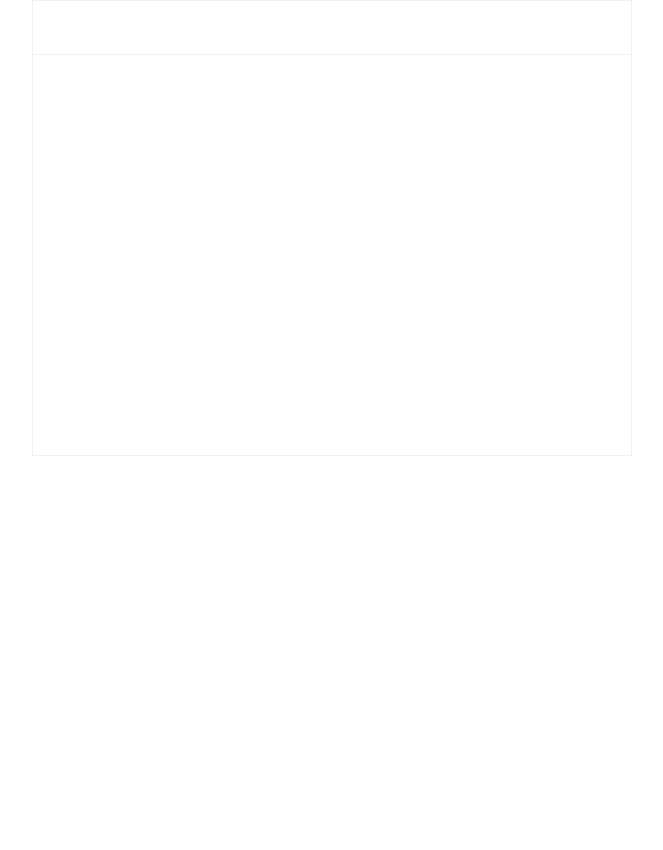
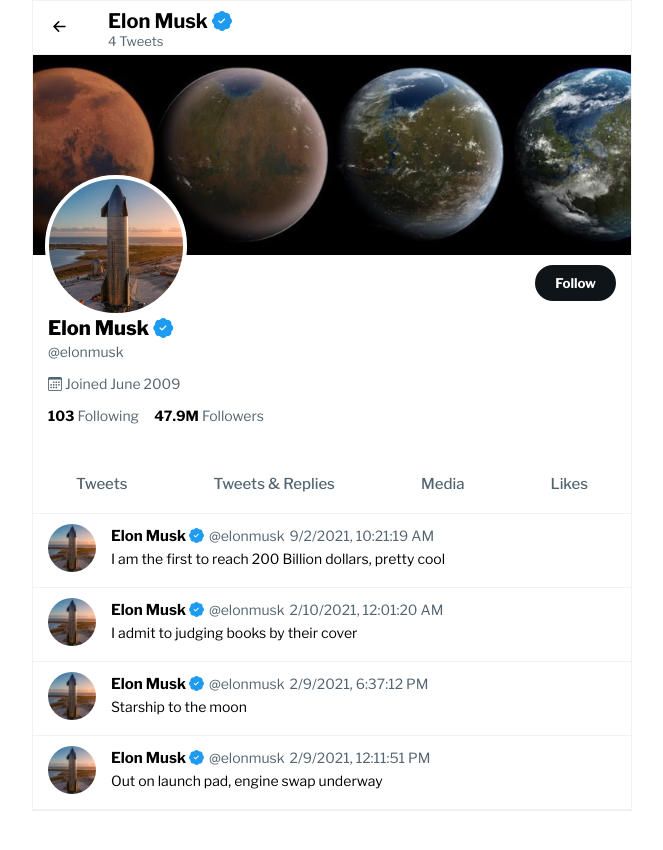
Before and after one commit to Mannycosta/Dynamic-Twitter-Project, a plain HTML site: page index.html in a window 1280 px wide. Shown: the whole page, without its empty margins (308-971 px from the left). Before the commit the page ends 800 px from the top, so only its background shows below. Drawn offline with nearby package versions, Linux system fonts and the light colour scheme.

Commit message:
updated styles

```diff
--- a/index.js
+++ b/index.js
@@ -7,21 +7,22 @@ var user1 = {
 	avatarURL: 'assets/elonmusk.jpg',
 	coverPhotoURL: 'assets/elonmusk-cover.jpeg',
 	verified: true,
-  tweets: [{
+	tweets: [
+		{
 			text: 'I am the first to reach 200 Billion dollars, pretty cool',
-      timestamp: '09/02/2021 10:21:19'
+			timestamp: '09/02/2021 10:21:19',
 		},
 		{
 			text: 'I admit to judging books by their cover',
-      timestamp: '2/10/2021 00:01:20'
+			timestamp: '2/10/2021 00:01:20',
 		},
 		{
 			text: 'Starship to the moon',
-      timestamp: '2/09/2021 18:37:12'
+			timestamp: '2/09/2021 18:37:12',
 		},
 		{
 			text: 'Out on launch pad, engine swap underway',
-      timestamp: '2/09/2021 12:11:51'
+			timestamp: '2/09/2021 12:11:51',
 		},
 	],
 };
@@ -35,19 +36,20 @@ var user2 = {
 	avatarURL: 'assets/billgates.jpg',
 	coverPhotoURL: 'assets/billgates-cover.jpeg',
 	verified: true,
-  tweets: [{
+	tweets: [
+		{
 			text: 'Everybody asks, how is the next Windows coming along? But nobody asks how is Bill? :/',
-      timestamp: '2/10/2021 00:01:20'
+			timestamp: '2/10/2021 00:01:20',
 		},
 		{
 			text: 'Should I start tweeting memes? Let me know in a comment.',
-      timestamp: '2/09/2021 18:37:12'
+			timestamp: '2/09/2021 18:37:12',
 		},
 		{
 			text: 'In 2020, I read a book every hour.',
-      timestamp: '2/09/2021 12:11:51'
-    }
-  ]
+			timestamp: '2/09/2021 12:11:51',
+		},
+	],
 };
 var user3 = {
 	userName: '@mannycosta',
@@ -58,51 +60,54 @@ var user3 = {
 	avatarURL: 'assets/code.jpg',
 	coverPhotoURL: 'assets/baseball.jpg',
 	verified: false,
-  tweets: [{
+	tweets: [
+		{
 			text: 'This is my dynamic twitter project',
-      timestamp: '2/10/2021 00:01:20'
+			timestamp: '2/10/2021 00:01:20',
 		},
 		{
-      text: 'Testing to see if it\'ll work with unlimited users',
-      timestamp: '2/09/2021 18:37:12'
+			text: "Testing to see if it'll work with unlimited users",
+			timestamp: '2/09/2021 18:37:12',
 		},
 		{
 			text: 'Also to see the tweet count change',
-      timestamp: '2/09/2021 12:11:51'
+			timestamp: '2/09/2021 12:11:51',
 		},
 		{
 			text: 'And checking if verified feature works',
-      timestamp: '2/09/2021 18:37:12'
+			timestamp: '2/09/2021 18:37:12',
 		},
 		{
 			text: 'So far so good',
-      timestamp: '2/09/2021 18:37:12'
+			timestamp: '2/09/2021 18:37:12',
 		},
 		{
 			text: 'Adding tweets to test the scroll feature',
-      timestamp: '2/09/2021 18:37:12'
+			timestamp: '2/09/2021 18:37:12',
 		},
 		{
 			text: 'Let me know how I did!',
-      timestamp: '2/09/2021 18:37:12'
+			timestamp: '2/09/2021 18:37:12',
 		},
 		{
 			text: 'Lorem ipsum is placeholder text commonly used in the graphic, print, and publishing industries for previewing layouts and visual mockups.',
-      timestamp: '2/09/2021 18:37:12'
+			timestamp: '2/09/2021 18:37:12',
 		},
 		{
 			text: 'Euismod lacinia at quis risus sed vulputate odio. Semper viverra nam libero justo laoreet. Suspendisse potenti nullam ac tortor vitae purus. Ultricies mi quis hendrerit dolor magna eget est lorem. Eros in cursus turpis massa tincidunt dui ut ornare lectus. Vehicula ipsum a arcu cursus vitae congue mauris rhoncus aenean. Sem et tortor consequat id porta nibh venenatis cras. Interdum varius sit amet mattis vulputate enim nulla aliquet porttitor.',
-      timestamp: '2/09/2021 18:37:12'
+			timestamp: '2/09/2021 18:37:12',
 		},
 	],
 };
 
+var users = { user1, user2, user3 };
 
 function getParameter(parameterName) {
 	let parameters = new URLSearchParams(window.location.search);
-  return parameters.get(parameterName)
+	return parameters.get(parameterName);
 }
 
+var selectedUser = users[getParameter('user')] || user1;
 
 function abbreviateNumber(num, fixed) {
 	if (num === null) {
@@ -111,93 +116,97 @@ function abbreviateNumber(num, fixed) {
 	if (num === 0) {
 		return '0';
 	} // terminate early
-  fixed = (!fixed || fixed < 0) ? 0 : fixed; // number of decimal places to show
-  var b = (num).toPrecision(2).split("e"); // get power
+	fixed = !fixed || fixed < 0 ? 0 : fixed; // number of decimal places to show
+	var b = num.toPrecision(2).split('e'); // get power
 	var k = b.length === 1 ? 0 : Math.floor(Math.min(b[1].slice(1), 14) / 3); // floor at decimals, ceiling at trillions
-  var c = k < 1 ? num.toFixed(0 + fixed) : (num / Math.pow(10, k * 3)).toFixed(1 + fixed); // divide by power
+	var c =
+		k < 1
+			? num.toFixed(0 + fixed)
+			: (num / Math.pow(10, k * 3)).toFixed(1 + fixed); // divide by power
 	var d = c < 0 ? c : Math.abs(c); // enforce -0 is 0
 	var e = d + ['', 'K', 'M', 'B', 'T'][k]; // append power
 	return e;
 }
 
-
-
 function getDisplayName(user) {
 	if (user.verified) {
-    return user.displayName + ' <i class="bi bi-patch-check-fill"></i>'
+		return user.displayName + ' <i class="bi bi-patch-check-fill"></i>';
 	} else {
-    return user.displayName
+		return user.displayName;
 	}
 }
 
-var tweetCount = window[getParameter('user')].tweets.length;
+var tweetCount = selectedUser.tweets.length;
 var header = document.querySelector('.header');
 header.innerHTML = `
   <div>
     <button class="timeline-btn" onclick="window.location.href='timeline.html';"><i class="bi bi-arrow-left-short"></i></button>
   </div>
   <div class="header-name">
-    <h2>${getDisplayName(window[getParameter('user')])}</h2>
+    <h2>${getDisplayName(selectedUser)}</h2>
     <p>${tweetCount} Tweets</p>
   </div>
   <div>
     <button class="sticky-btn">Follow</button>
   </div`;
 var photoContainer = document.querySelector('.cover-photo-container');
-photoContainer.style.backgroundImage = `url('${window[getParameter('user')].coverPhotoURL}')`;
+photoContainer.style.backgroundImage = `url('${selectedUser.coverPhotoURL}')`;
 var profileImage = document.querySelector('.profile-image');
-profileImage.style.backgroundImage = `url('${window[getParameter('user')].avatarURL}')`
+profileImage.style.backgroundImage = `url('${selectedUser.avatarURL}')`;
 var profileInfo = document.querySelector('.profile-info-section');
 profileInfo.innerHTML = `
   <div class="follow-container">
     <button class="follow-btn">Follow</button>
   </div>
   <div class="user-info">
-    <h2>${getDisplayName(window[getParameter('user')])}</h2>
+    <h2>${getDisplayName(selectedUser)}</h2>
   </div>
   <div class="user-name">
-    <p>${window[getParameter('user')].userName}</p>
+    <p>${selectedUser.userName}</p>
   </div>
   <div class="joined-date">
-    <p><i class="bi bi-calendar3"></i> Joined ${window[getParameter('user')].joinedDate}</p>
+    <p><i class="bi bi-calendar3"></i> Joined ${selectedUser.joinedDate}</p>
   </div>
   <div class="following">
-    <p><span class="follow-num">${abbreviateNumber(window[getParameter('user')].followingCount)}</span> Following</p>
-    <p><span class="follow-num">${abbreviateNumber(window[getParameter('user')].followerCount)}</span> Followers</p>
+    <p><span class="follow-num">${abbreviateNumber(
+			selectedUser.followingCount
+		)}</span> Following</p>
+    <p><span class="follow-num">${abbreviateNumber(
+			selectedUser.followerCount
+		)}</span> Followers</p>
   </div>`;
 var tabs = document.querySelector('.tabs-section');
 tabs.innerHTML = `
   <button>Tweets</button>
   <button><span>Tweets & Replies</span></button>
   <button>Media</button>
-  <button>Likes</button>`
+  <button>Likes</button>`;
 var tweets = document.querySelector('.tweets-section');
 
-
-var tweetText = []
-for (let tweet of window[getParameter('user')].tweets) {
-  tweetText.push(tweet.text)
+var tweetText = [];
+for (let tweet of selectedUser.tweets) {
+	tweetText.push(tweet.text);
 }
-var tweetTime = []
-for (let tweet of window[getParameter('user')].tweets) {
-  tweetTime.push(tweet.timestamp)
+var tweetTime = [];
+for (let tweet of selectedUser.tweets) {
+	tweetTime.push(tweet.timestamp);
 }
 
-if (window[getParameter('user')].tweets.length > 0) {
-  window[getParameter('user')].tweets.forEach(function (tweet, i) {
+if (selectedUser.tweets.length > 0) {
+	selectedUser.tweets.forEach(function (tweet, i) {
 		var rowDiv = document.createElement('div');
-    rowDiv.className = "tweet-content"
+		rowDiv.className = 'tweet-content';
 		rowDiv.innerHTML = `
     <div class="tweet-photo">
-      <img class="photo" src='${window[getParameter('user')].avatarURL}'>
+      <img class="photo" src='${selectedUser.avatarURL}'>
     </div>
     <div class="tweet-stats">
       <div class="tweet-upper">
         <div>
-          <h3 class="tweet-display-name">${getDisplayName(window[getParameter('user')])}</h3>
+          <h3 class="tweet-display-name">${getDisplayName(selectedUser)}</h3>
         </div>
         <div>
-          <p class="tweet-user-name">${window[getParameter('user')].userName}</p>
+          <p class="tweet-user-name">${selectedUser.userName}</p>
         </div>
         <div>
           <p class="tweet-time">${new Date(tweetTime[i]).toLocaleString()}</p>
@@ -210,11 +219,11 @@ if (window[getParameter('user')].tweets.length > 0) {
       </div>
     </div>
       `;
-    tweets.appendChild(rowDiv)
-  })
+		tweets.appendChild(rowDiv);
+	});
 } else {
 	tweets.innerHTML = `
-    <p class="no-tweets">${window[getParameter('user')].userName} hasnt tweeted yet</p>`
+    <p class="no-tweets">${selectedUser.userName} hasnt tweeted yet</p>`;
 }
 
 window.onscroll = function () {
@@ -223,20 +232,23 @@ window.onscroll = function () {
 };
 
 var sticky = header.offsetTop;
-var stickyBtn = document.querySelector('.sticky-btn')
+var stickyBtn = document.querySelector('.sticky-btn');
 
 function stickyHeader() {
 	if (window.pageYOffset > sticky) {
-    header.classList.add("sticky");
+		header.classList.add('sticky');
 	} else {
-    header.classList.remove("sticky");
+		header.classList.remove('sticky');
 	}
 }
 
 function hiddenButton() {
-  if (document.body.scrollTop > 193 || document.documentElement.scrollTop > 193) {
-    stickyBtn.style.visibility = "visible";
+	if (
+		document.body.scrollTop > 193 ||
+		document.documentElement.scrollTop > 193
+	) {
+		stickyBtn.style.visibility = 'visible';
 	} else {
-    stickyBtn.style.visibility = "hidden";
+		stickyBtn.style.visibility = 'hidden';
 	}
 }
```
Also changed, not shown: index.html (line endings or trailing spaces), style.css (line endings or trailing spaces), timeline.html (line endings or trailing spaces), timeline.js (line endings or trailing spaces). Lines whose indentation alone changed are shown as unchanged.
